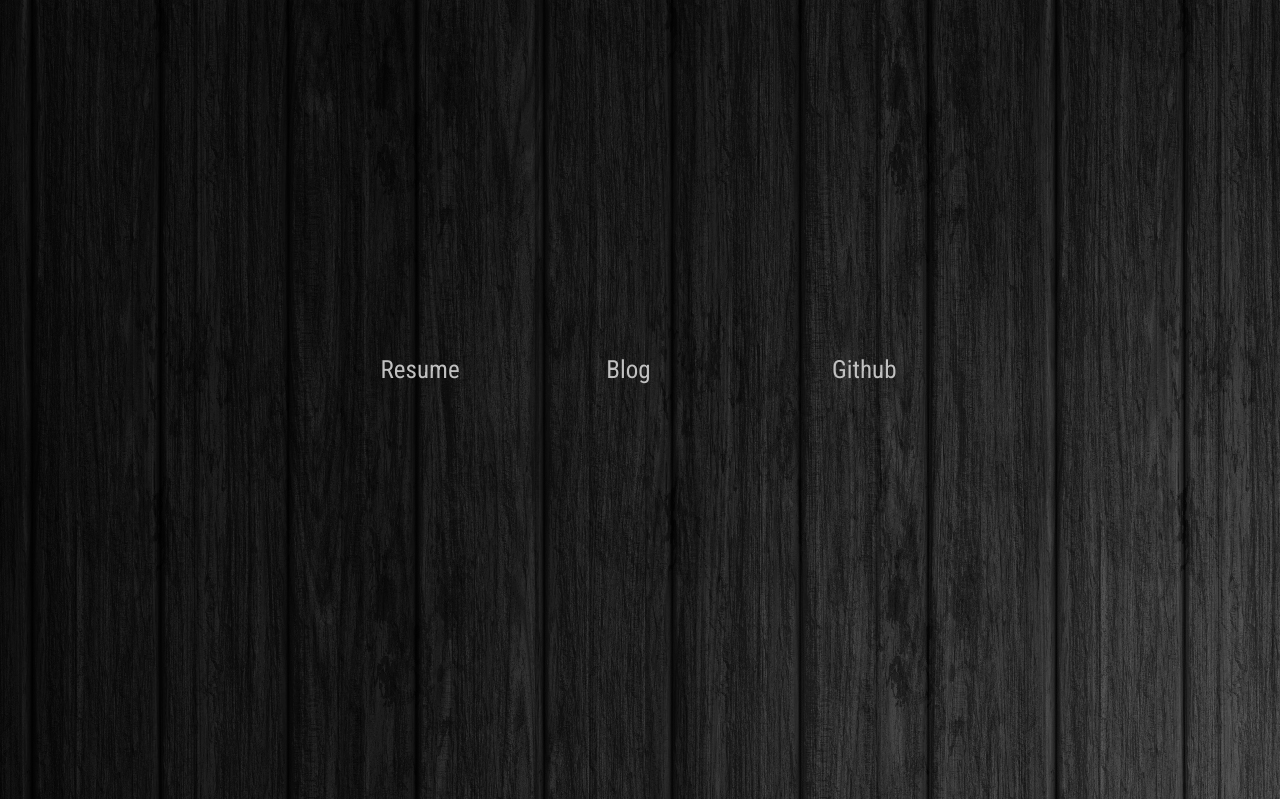
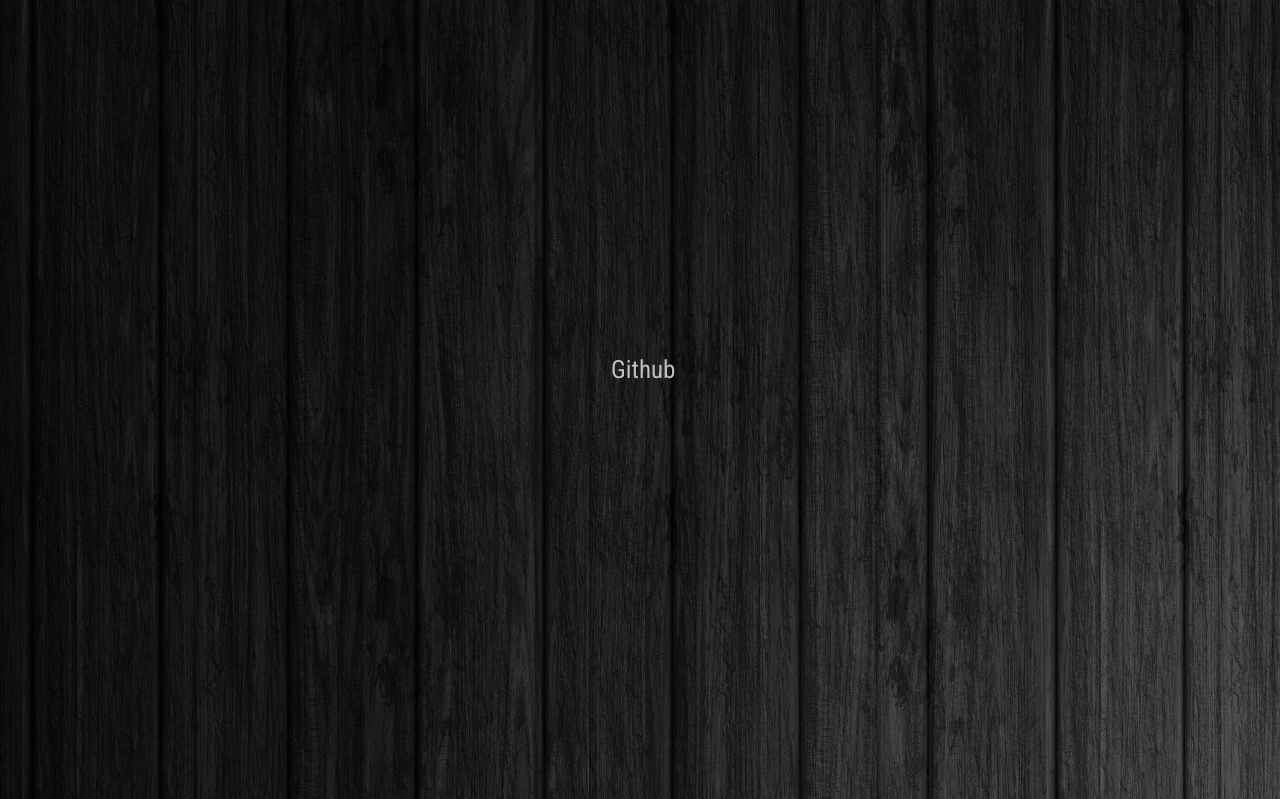
Before and after one commit to ketwalters/portfolio2, a PHP site: page / in a window 1280 px wide; the page is wider, and only the part inside the window is pictured. Shown: the part 3201-4000 px from the top of that part. Run offline with PHP 8.4, Linux system fonts and the light colour scheme.

Commit message:
remove blog and resume

```diff
--- a/home.html
+++ b/home.html
@@ -39,12 +39,6 @@
          </div>
       </div>
       <footer class="contact">
-         <div class="socialmedia" id="twitter">
-            <p><a href="https://drive.google.com/file/d/0B4VO-ePCOxo3eGtxUkJScjAzdU0/view?usp=sharing">Resume</a><p>
-         </div>
-         <div class="socialmedia" id ="blog">
-            <p><a href="http://keturahwalters.tumblr.com/">Blog</a><p>
-         </div>
          <div class="socialmedia" id="github">
             <p><a href="https://github.com/ketwalters">Github</a><p>
          </div>
--- a/stylesheet/styles.css
+++ b/stylesheet/styles.css
@@ -120,7 +120,7 @@ a:hover, a:focus {
 	margin: 15px;
 	width: 150px;
 	padding: 20px;
-	left: 27%;
+	left: 45%;
 	color: #C0C0C0;
 	top:37%;
 }
```
